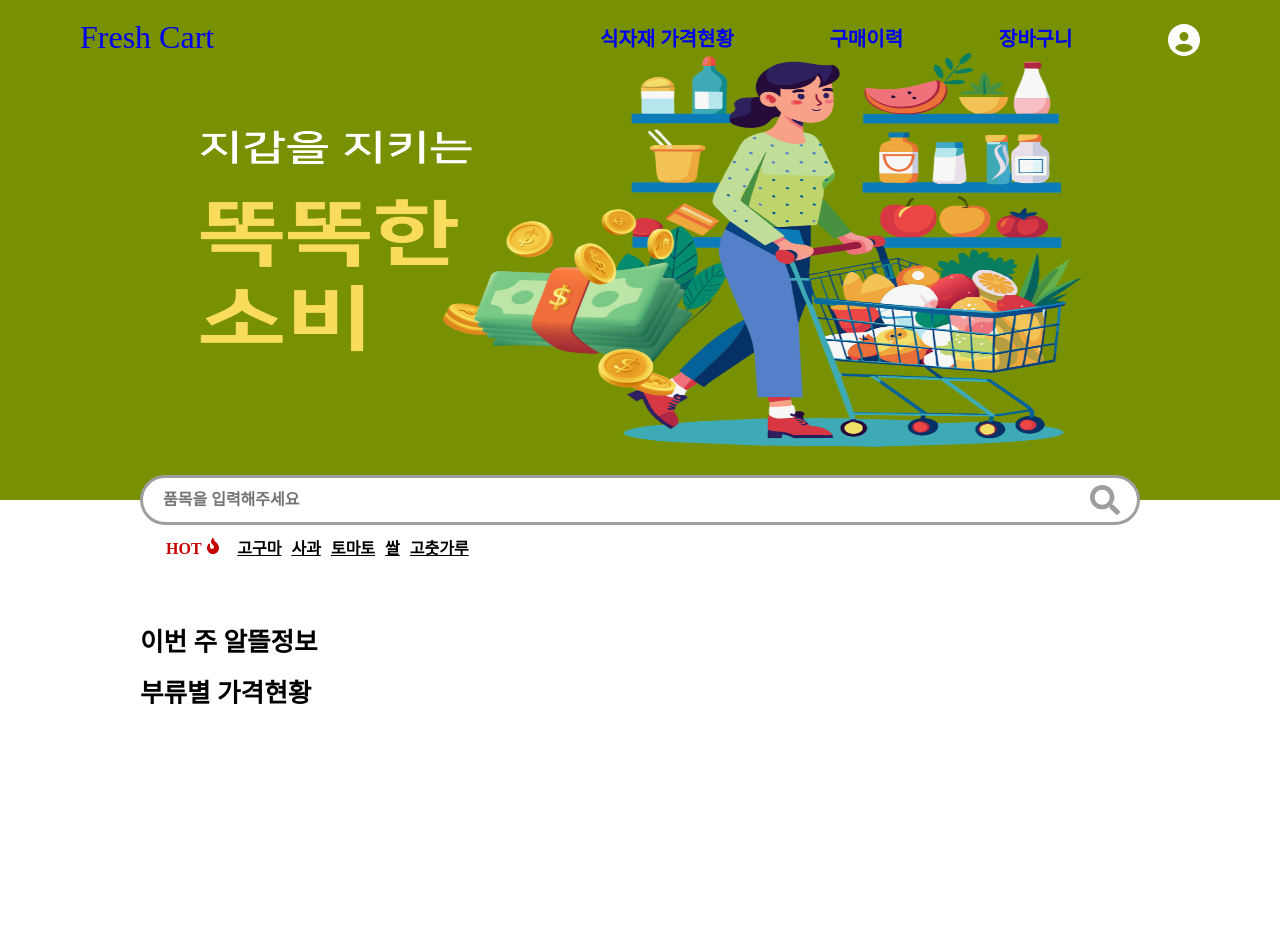
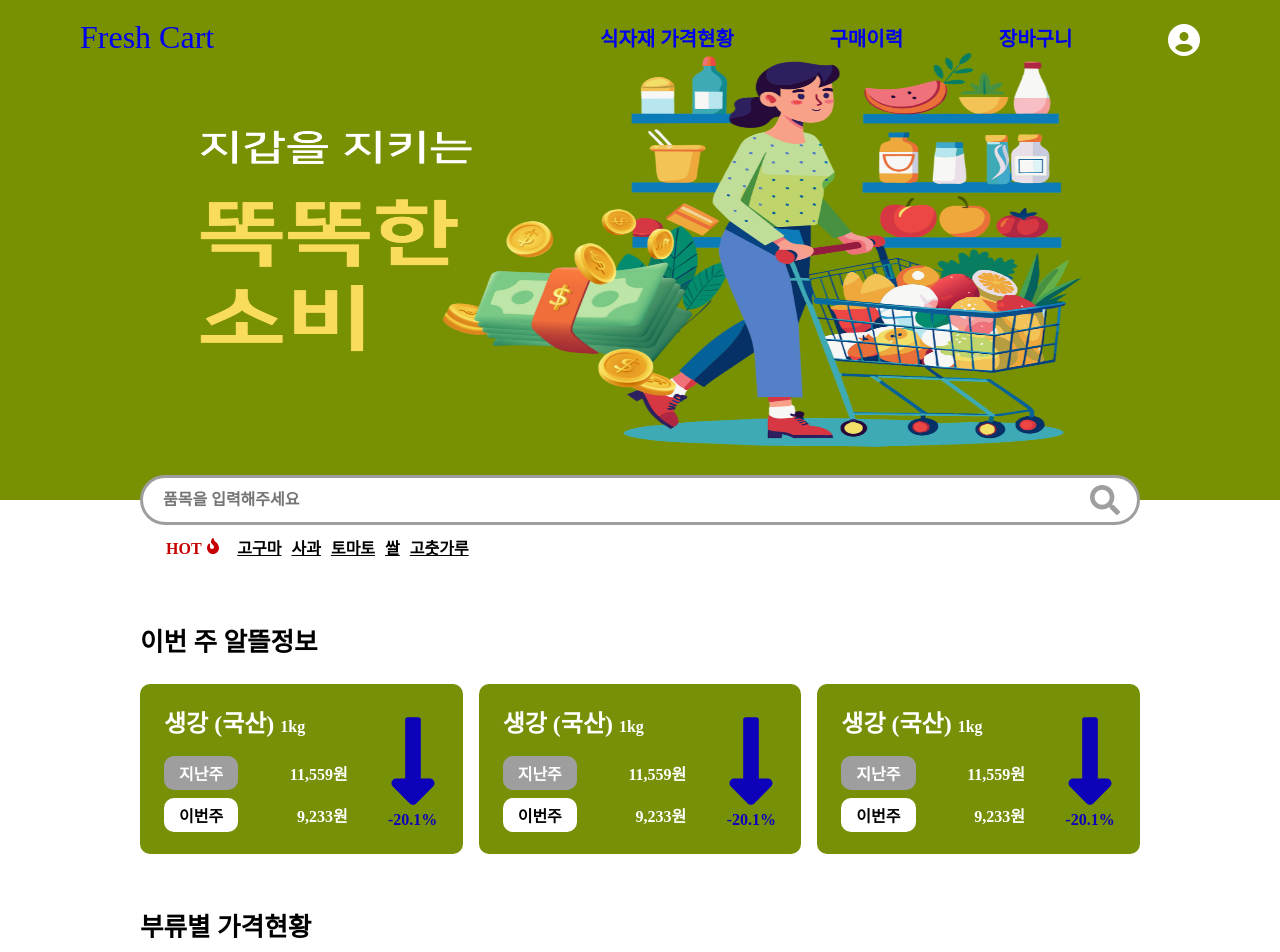
Before and after one commit to wonyj0228/FreshCart, a React (Create React App) app: page /price in a window 1280 px wide. Shown: the top 952 px of the page. Before the commit the page ends 800 px from the top, so only its background shows below. Built offline with nearby package versions, Linux system fonts and the light colour scheme; a web font is replaced by a local one.

Commit message:
price frugal

```diff
--- a/src/Routes/Price.tsx
+++ b/src/Routes/Price.tsx
@@ -1,6 +1,7 @@
 import { FaSearch, FaFire, FaCoins } from 'react-icons/fa';
 import { BiSolidCategory } from 'react-icons/bi';
 import priceImg from '../assets/images/priceImg.png';
+import PriceFrugal from '../components/PriceFrugal';
 
 function Price() {
   return (
@@ -28,11 +29,16 @@ function Price() {
 
         <div className="price__frugal">
           <h1>이번 주 알뜰정보</h1>
-          <div className="price__frugal-list"></div>
+          <div className="price__frugal-list">
+            <PriceFrugal />
+            <PriceFrugal />
+            <PriceFrugal />
+          </div>
         </div>
 
         <div className="price__category">
           <h1>부류별 가격현황</h1>
+          <div className="price__category-list"></div>
         </div>
       </div>
     </div>
--- a/src/assets/scss/base/_mixin.scss
+++ b/src/assets/scss/base/_mixin.scss
@@ -1,2 +1,2 @@
-@mixin circle-button {
+@mixin round-square {
 }
--- a/src/assets/scss/base/_vars.scss
+++ b/src/assets/scss/base/_vars.scss
@@ -6,6 +6,7 @@ $green: #769008;
 $gray: #9e9e9e;
 $red: #c60000;
 $yellow: #fadb5c;
+$blue: #0d01ba;
 $shadow: 3px 4px 5px black;
 
 :root {
@@ -18,4 +19,9 @@ $shadow: 3px 4px 5px black;
     line-height: 2;
     font-weight: 600;
   }
+  h2 {
+    font-size: 1.5rem;
+    line-height: 2;
+    font-weight: 600;
+  }
 }
--- /dev/null
+++ b/src/assets/scss/components/_priceFrugal.scss
@@ -0,0 +1,67 @@
+.price__frugal-item {
+  width: 100%;
+  height: 170px;
+  background-color: $green;
+  border-radius: 10px;
+
+  display: grid;
+  grid-template-columns: auto 100px;
+}
+
+.price__frugal-info {
+  padding: 1rem 0 1rem 1.5rem;
+  color: white;
+  h2 {
+    margin-bottom: 0.5rem;
+    span {
+      font-size: 1rem;
+    }
+  }
+
+  .price__frugal-week {
+    display: flex;
+    justify-content: space-between;
+    font-size: 1.2rem;
+    margin-bottom: 0.5rem;
+
+    & > span {
+      padding: 5px 15px;
+      font-size: 1rem;
+      font-weight: 600;
+    }
+
+    .price__last {
+      background-color: $gray;
+      border-radius: 10px;
+    }
+    .price__this {
+      background-color: white;
+      border-radius: 10px;
+      color: black;
+    }
+  }
+}
+
+.price__frugal-arrow {
+  display: flex;
+  flex-direction: column;
+  align-items: center;
+  justify-content: center;
+
+  svg {
+    width: 50px;
+    height: 100px;
+  }
+  span {
+    font-size: 1rem;
+    font-weight: 600;
+  }
+}
+
+.price__down {
+  color: $blue;
+}
+
+.price__up {
+  color: $red;
+}
--- a/src/assets/scss/pages/_price.scss
+++ b/src/assets/scss/pages/_price.scss
@@ -70,6 +70,21 @@
 .price__frugal {
   margin-top: 3rem;
 
+  h1 {
+    margin-bottom: 1rem;
+  }
+
   .price__frugal-list {
+    display: grid;
+    grid-template-columns: repeat(3, 1fr);
+    column-gap: 1rem;
   }
 }
+
+.price__category {
+  margin-top: 3rem;
+
+  h1 {
+    margin-bottom: 1rem;
+  }
+}
--- a/src/assets/scss/styles.scss
+++ b/src/assets/scss/styles.scss
@@ -6,6 +6,7 @@
 
 //components
 @import 'components/header';
+@import 'components/priceFrugal';
 
 //pages
 @import 'pages/home';
--- /dev/null
+++ b/src/components/PriceFrugal.tsx
@@ -0,0 +1,27 @@
+import { FaLongArrowAltDown } from 'react-icons/fa';
+
+function PriceFrugal() {
+  return (
+    <div className="price__frugal-item">
+      <div className="price__frugal-info">
+        <h2>
+          생강 (국산) <span>1kg</span>
+        </h2>
+        <div className="price__frugal-week">
+          <span className="price__last">지난주</span>
+          <span>11,559원</span>
+        </div>
+        <div className="price__frugal-week">
+          <span className="price__this">이번주</span>
+          <span>9,233원</span>
+        </div>
+      </div>
+      <div className="price__frugal-arrow price__down">
+        <FaLongArrowAltDown />
+        <span>-20.1%</span>
+      </div>
+    </div>
+  );
+}
+
+export default PriceFrugal;
```
Also changed, not shown: src/assets/css/styles.css.
